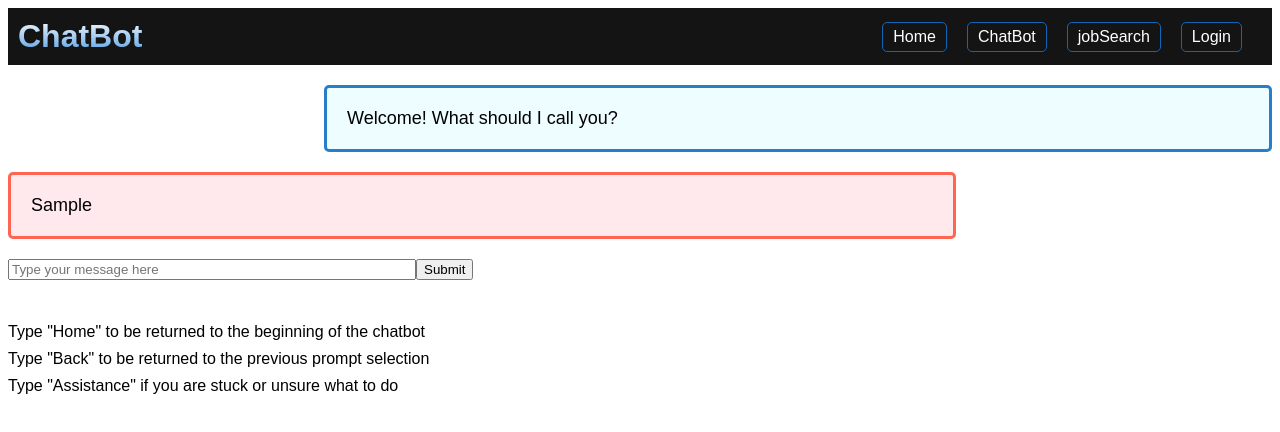
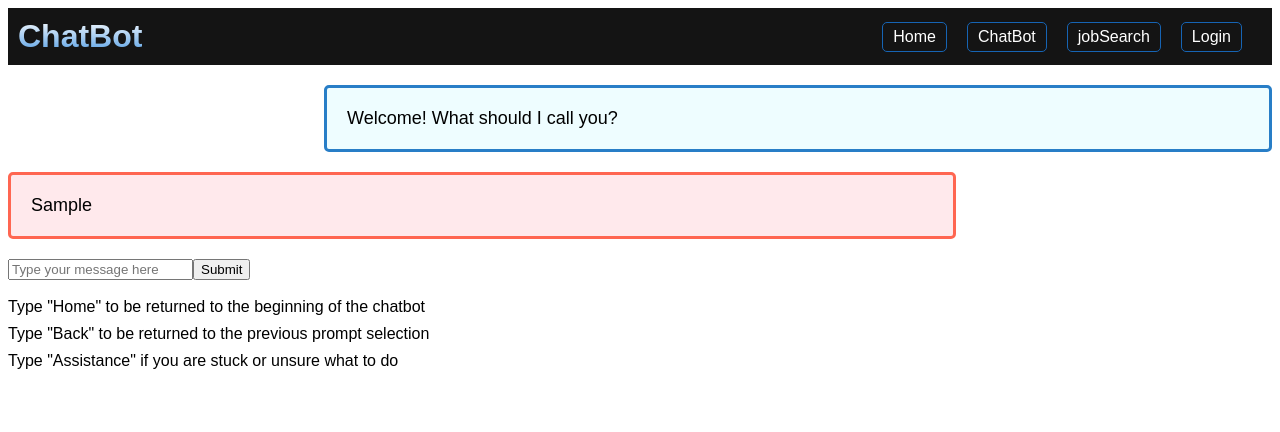
Before and after one commit to taypeoples/ChatTErbot, a Vue app in the folder vue/: page /chatBot in a window 1280 px wide. Both pictures are taken after typing "Sample" into the empty fields and a click on the button "Submit". Shown: the top 432 px of the page. Built offline with nearby package versions, Linux system fonts and the light colour scheme; no server answers.

Commit message:
committing final changes for styling and updated links open in new tab

```diff
--- a/vue/src/components/ChatBot.vue
+++ b/vue/src/components/ChatBot.vue
@@ -1,5 +1,5 @@
 <template>
-  <div class = "main">
+  <div class="main">
     <chat-greeting v-on:passNickname="getNickname($event)" />
     <div v-for="message in messages" v-bind:key="message.id">
       <!-- :class="isBot ? 'active' : 'textbox'" -->
@@ -8,21 +8,22 @@
       </div>
     </div>
 
+    <div>
       <form v-if="showForm === true" v-on:submit.prevent="handleSubmit">
         <input
-        id="chatEntry"
+          class="chat-entry"
           type="text"
-        class=""
           v-model="userMessage"
           placeholder="Type your message here"
         />
         <button>Submit</button>
       </form>
-    <ul>
+      <ul class="commands">
         <li>Type "Home" to be returned to the beginning of the chatbot</li>
         <li>Type "Back" to be returned to the previous prompt selection</li>
         <li>Type "Assistance" if you are stuck or unsure what to do</li>
       </ul>
+    </div>
   </div>
 </template>
 <script>
@@ -118,7 +119,7 @@ export default {
 </script>
 
 <style scoped>
-.main{
+.main {
   font-family: Arial, "Helvetica Neue", Helvetica, sans-serif;
 }
 
@@ -135,9 +136,8 @@ button:hover {
 }
 
 ul {
-
   list-style: none;
-  margin-top: 40px;
+  margin-top: 15px;
   padding: 0;
 }
 
@@ -147,7 +147,6 @@ li {
   margin-bottom: 3px;
 }
 
-#chatEntry {
-  width: 400px;
-}
+
+
 </style>
```
Lines whose indentation alone changed are shown as unchanged.
